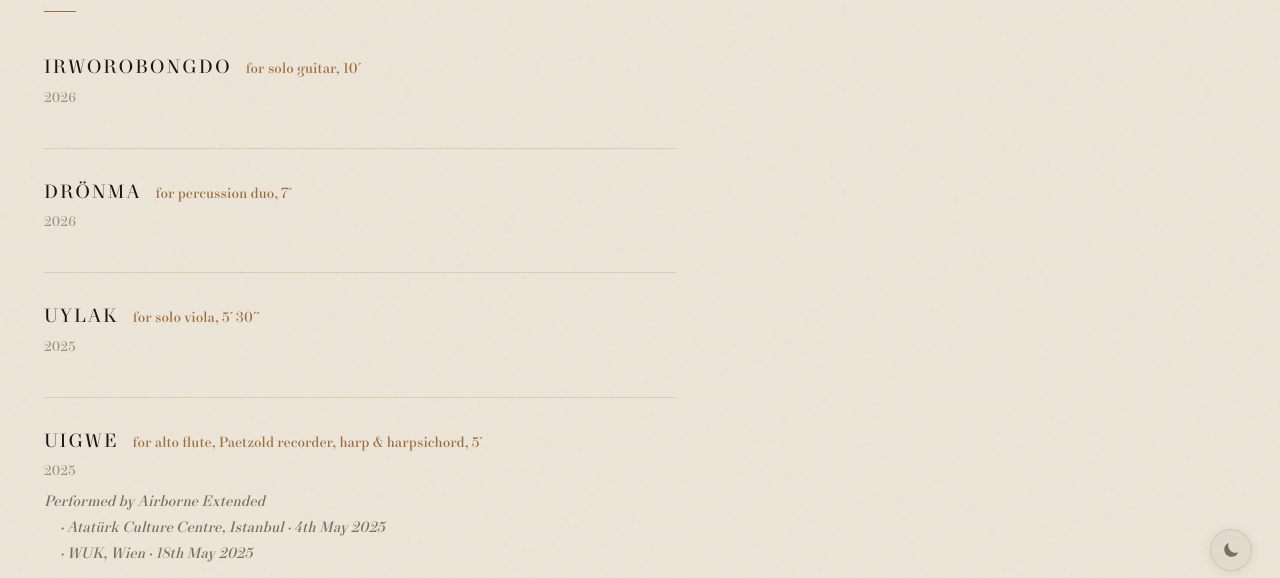
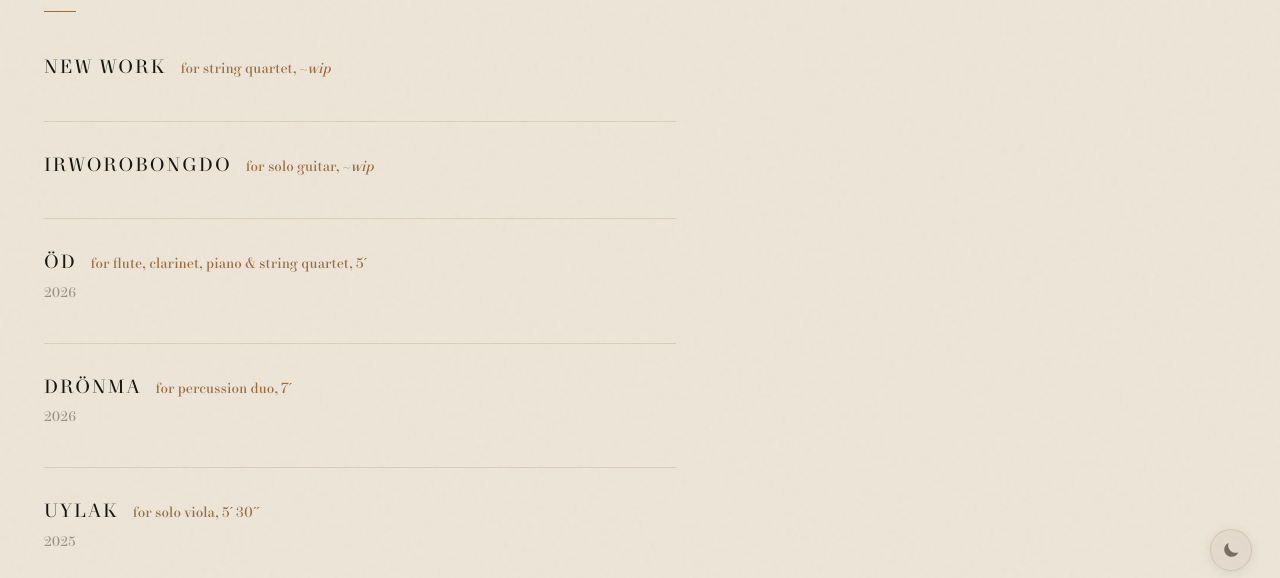
Before and after one commit to orkaypazarci/orkaypazarci.github.io, a plain HTML site: page works.html in a window 1280 px wide. Shown: the part 201-779 px from the top of the page. Drawn offline with Linux system fonts and the light colour scheme.

Commit message:
Add favicon, New Work and Öd; mark works in progress
- Add "O" favicon in site font and colours to every page
- Works: add New Work (string quartet) and Öd; Irworobongdo and New
  Work shown as ~wip without a year

Co-Authored-By: Claude Opus 5.5 <noreply@anthropic.com>
Claude-Session: https://claude.ai/code/session_01DjQ7V4yoYz8bnvT5FWk2fZ

```diff
--- a/works.html
+++ b/works.html
@@ -4,6 +4,9 @@
 <head>
   <meta charset="UTF-8" />
   <meta name="viewport" content="width=device-width, initial-scale=1.0, viewport-fit=cover" />
+  <link rel="icon" href="favicon.ico" sizes="any" />
+  <link rel="icon" type="image/png" sizes="32x32" href="assets/images/favicon-32.png" />
+  <link rel="apple-touch-icon" href="assets/images/apple-touch-icon.png" />
   <title>Works — Orkay Pazarcı</title>
   <meta name="description"
     content="Works of Orkay Pazarcı — Istanbul-based composer bridging Eastern and Western traditions." />
@@ -935,11 +938,27 @@
 
     <div class="works-list">
 
+      <!-- NEW WORK -->
+      <div class="work-entry">
+        <div class="work-header">
+          <div class="work-name">New Work</div>
+          <div class="work-instrumentation">for string quartet, ~<em>wip</em></div>
+        </div>
+      </div>
+
       <!-- 0 — IRWOROBONGDO -->
       <div class="work-entry">
         <div class="work-header">
           <div class="work-name">Irworobongdo</div>
-          <div class="work-instrumentation">for solo guitar, 10´</div>
+          <div class="work-instrumentation">for solo guitar, ~<em>wip</em></div>
+        </div>
+      </div>
+
+      <!-- ÖD -->
+      <div class="work-entry">
+        <div class="work-header">
+          <div class="work-name">Öd</div>
+          <div class="work-instrumentation">for flute, clarinet, piano &amp; string quartet, 5´</div>
         </div>
         <div class="work-date">2026</div>
       </div>
```
Also changed, not shown: biography.html (+3 -0 lines), contact.html (+3 -0 lines), event-diskant-ensemble.html (+3 -0 lines), event-klasik-keyifler.html (+3 -0 lines), event-prism17.html (+3 -0 lines), event-sesin-yolculugu-14.html (+3 -0 lines), event-sesin-yolculugu-15.html (+3 -0 lines), event-sesin-yolculugu-17.html (+3 -0 lines), event-sesin-yolculugu.html (+3 -0 lines), events.html (+3 -0 lines), gallery.html (+3 -0 lines), index.html (+3 -0 lines), assets/images/apple-touch-icon.png (added), assets/images/favicon-32.png (added), 1 more files.
